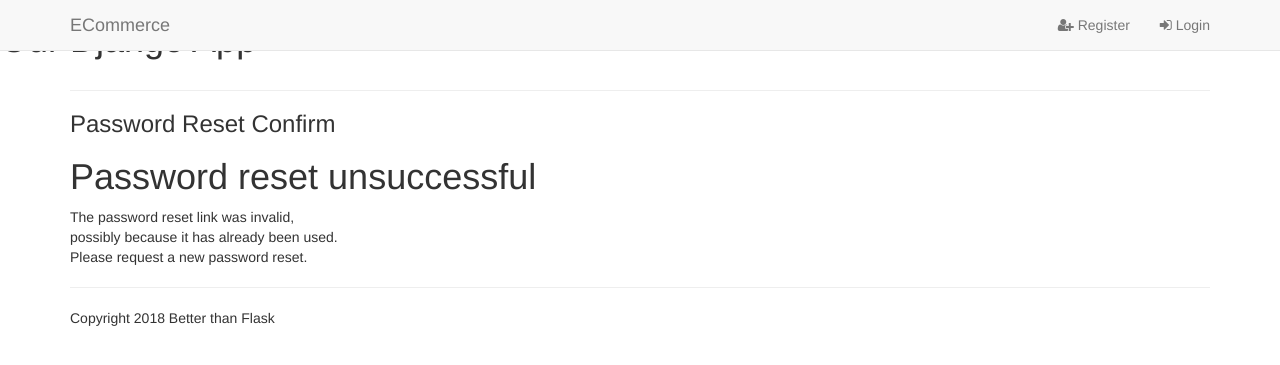
After one commit to mparkcode/try-django, a Django app: a page that uses templates/registration/password_reset_confirm.html in a window 1280 px wide. The commit adds this page. Shown: the top 365 px of the page. Run offline with Django 3.2, Linux system fonts and the light colour scheme; some libraries are stand-ins or nearby versions.

Commit message:
push to current state

```diff
--- a/accounts/templates/accounts/login.html
+++ b/accounts/templates/accounts/login.html
@@ -7,8 +7,13 @@
 <form method="POST">
     {% csrf_token %}
     {{form | as_bootstrap}}
+
+
     <input type="submit" value="Login"/>
+
 </form>
+<br>
+Forgot your password? <a href="{% url 'password_reset' %}">Click here</a>
 
 
 {% endblock content%}
--- a/accounts/templates/accounts/profile.html
+++ b/accounts/templates/accounts/profile.html
@@ -5,7 +5,7 @@
 <h3>Profile</h3>
 
 <p>You are logged in as: </p>
-<p>{{user}}</p>
+<p>{{user.username}}</p>
 <p>{{user.email}}</p>
 
 
--- /dev/null
+++ b/accounts/urls.py
@@ -0,0 +1,17 @@
+from django.conf.urls import url
+from accounts.views import login, register, logout, profile
+from django.core.urlresolvers import reverse_lazy
+from django.contrib.auth.views import password_reset, password_reset_done, password_reset_confirm, password_reset_complete
+
+urlpatterns=[
+    url(r'^login', login, name="login"),
+    url(r'^register$', register, name='register'),
+    url(r'^logout$', logout, name="logout"),
+    url(r'^profile$', profile, name="profile"),
+    url(r'^password-reset/$', password_reset,
+        {'post_reset_redirect': reverse_lazy('password_reset_done')}, name='password_reset'),
+    url(r'^password-reset/done/$', password_reset_done, name='password_reset_done'),
+    url(r'^password-reset/(?P<uidb64>[0-9A-Za-z]+)-(?P<token>.+)/$', password_reset_confirm,
+        {'post_reset_redirect': reverse_lazy('password_reset_complete')}, name='password_reset_confirm'),
+    url(r'^password-reset/complete/$', password_reset_complete, name='password_reset_complete'),
+    ]
--- /dev/null
+++ b/templates/registration/password_reset_confirm.html
@@ -0,0 +1,35 @@
+{% extends "home/base.html" %}
+
+{% block content %}
+<h3>Password Reset Confirm</h3>
+    {% if validlink %}
+        <p>Please enter your new password twice.<br />
+           So we can verify you typed it in correctly.</p>
+        <form action="" method="post" class="accountform">
+            <div style="display:none">
+                <input type="hidden" value="{{ csrf_token }}" name="csrfmiddlewaretoken">
+            </div>
+            <table>
+                <tr>
+                    <td>{{ form.new_password1.errors }}
+                        <label for="id_new_password1">New password:</label></td>
+                    <td>{{ form.new_password1 }}</td>
+                </tr>
+                <tr>
+                    <td>{{ form.new_password2.errors }}
+                        <label for="id_new_password2">Confirm password:</label></td>
+                    <td>{{ form.new_password2 }}</td>
+                </tr>
+                <tr>
+                    <td></td>
+                    <td><input type="submit" value="Change my password" /></td>
+                </tr>
+            </table>
+        </form>
+    {% else %}
+        <h1>Password reset unsuccessful</h1>
+        <p>The password reset link was invalid, <br />
+        possibly because it has already been used. <br />
+        Please request a new password reset.</p>
+    {% endif %}
+{% endblock %}
--- a/trydjango/settings.py
+++ b/trydjango/settings.py
@@ -57,7 +57,7 @@ ROOT_URLCONF = 'trydjango.urls'
 TEMPLATES = [
     {
         'BACKEND': 'django.template.backends.django.DjangoTemplates',
-        'DIRS': [],
+        'DIRS': [os.path.join(BASE_DIR, 'templates')],
         'APP_DIRS': True,
         'OPTIONS': {
             'context_processors': [
@@ -121,3 +121,6 @@ USE_TZ = True
 # https://docs.djangoproject.com/en/1.11/howto/static-files/
 
 STATIC_URL = '/static/'
+
+EMAIL_BACKEND = 'django.core.mail.backends.console.EmailBackend'
+SYSTEM_EMAIL = 'whatever@django.com'
--- a/trydjango/urls.py
+++ b/trydjango/urls.py
@@ -13,18 +13,16 @@ Including another URLconf
     1. Import the include() function: from django.conf.urls import url, include
     2. Add a URL to urlpatterns:  url(r'^blog/', include('blog.urls'))
 """
-from django.conf.urls import url
+from django.conf.urls import url, include
 from django.contrib import admin
 from home.views import get_index
-from accounts.views import login, register, logout, profile
+from accounts import urls as accounts_urls
+
 
 
 
 urlpatterns = [
     url(r'^admin/', admin.site.urls),
     url(r'^$', get_index),
-    url(r'^accounts/login$', login, name="login"),
-    url(r'^accounts/register$', register, name='register'),
-    url(r'^accounts/logout$', logout, name="logout"),
-    url(r'^accounts/profile$', profile, name="profile")
+    url(r'^accounts/', include(accounts_urls))
 ]
```
Also changed, not shown: templates/registration/password_reset_complete.html (added, +7 -0 lines), templates/registration/password_reset_done.html (added, +7 -0 lines), templates/registration/password_reset_email.html (added, +15 -0 lines), templates/registration/password_reset_form.html (added, +15 -0 lines), db.sqlite3.
